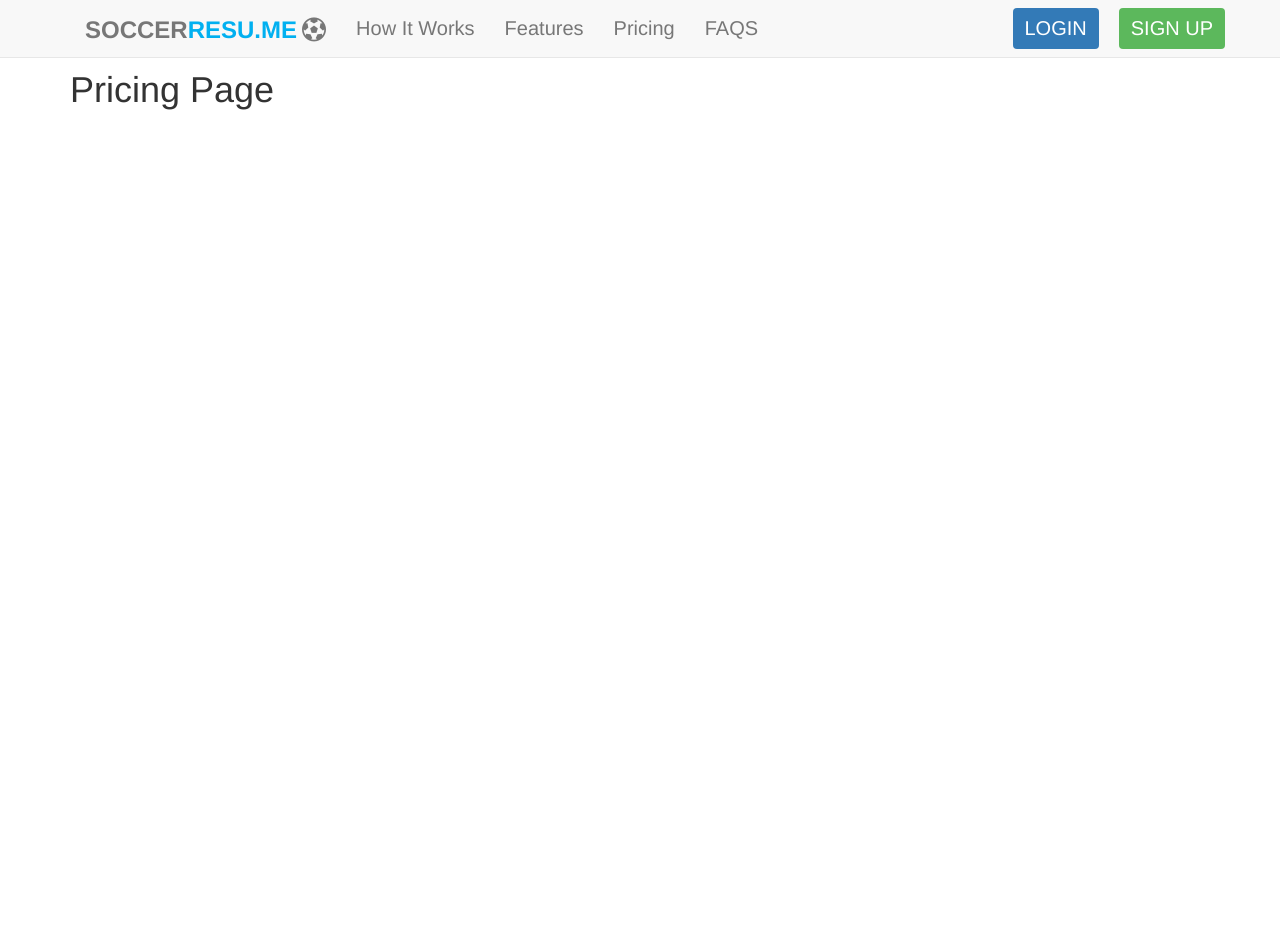
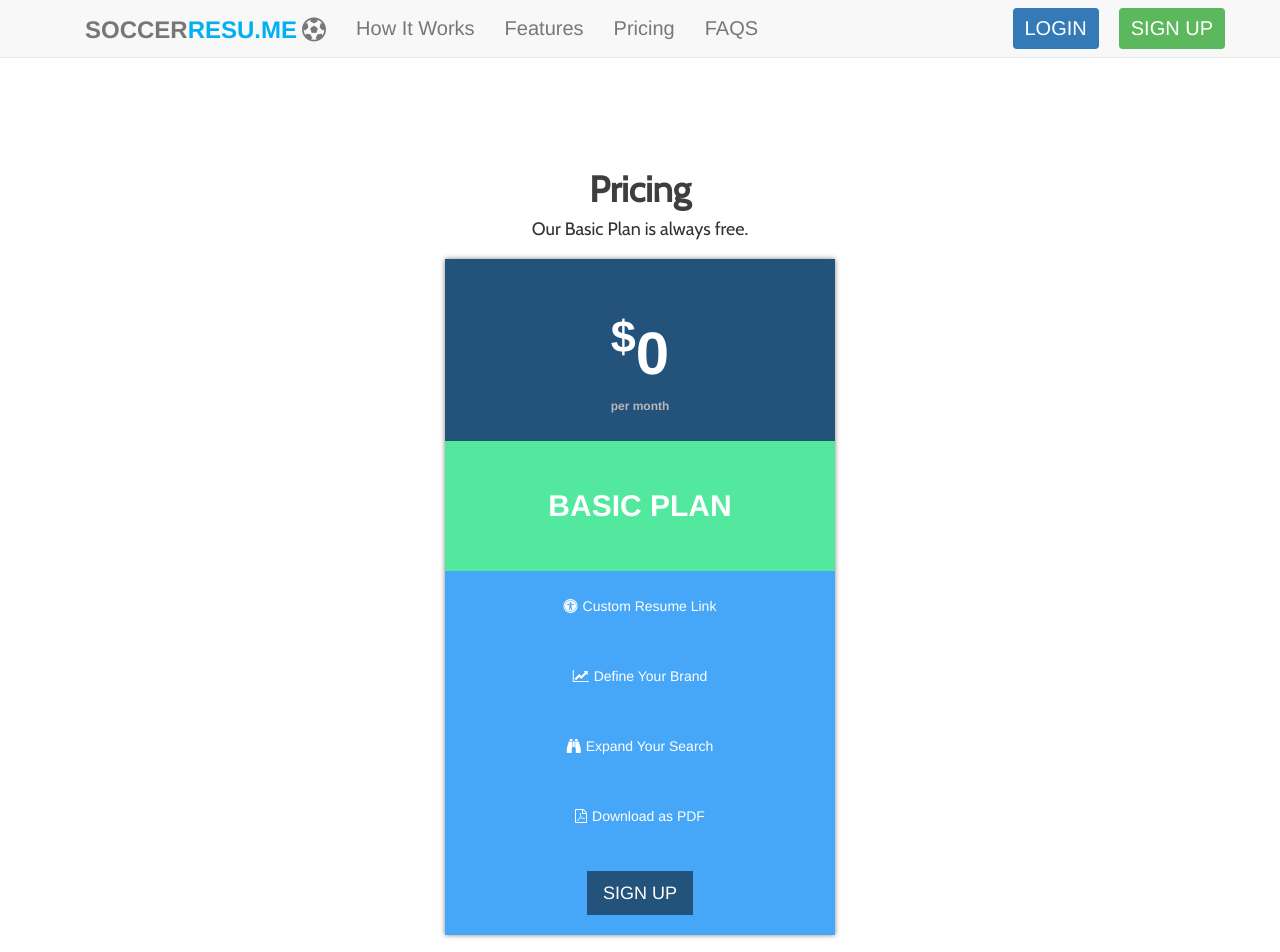
Before and after one commit to colinmac17/soccerresume, a React (Create React App) app in the folder client/: page /pricing in a window 1280 px wide. Shown: the top 952 px of the page. Before the commit the page ends 800 px from the top, so only its background shows below. Built offline with nearby package versions, Linux system fonts and the light colour scheme.

Commit message:
added in styles and marketing components

```diff
--- a/client/public/index.html
+++ b/client/public/index.html
@@ -10,6 +10,8 @@
     -->
     <link rel="manifest" href="%PUBLIC_URL%/manifest.json">
     <link rel="shortcut icon" href="%PUBLIC_URL%/favicon.ico">
+    <link href="https://fonts.googleapis.com/css?family=Cabin|Poppins" rel="stylesheet">
+    <link href="https://cdnjs.cloudflare.com/ajax/libs/animate.css/3.5.2/animate.min.css" rel="stylesheet">
     <link href="https://maxcdn.bootstrapcdn.com/font-awesome/4.7.0/css/font-awesome.min.css" rel="stylesheet" integrity="sha384-wvfXpqpZZVQGK6TAh5PVlGOfQNHSoD2xbE+QkPxCAFlNEevoEH3Sl0sibVcOQVnN" crossorigin="anonymous">
     <!--
       Notice the use of %PUBLIC_URL% in the tags above.
--- a/client/src/components/Landing.js
+++ b/client/src/components/Landing.js
@@ -4,7 +4,7 @@ import { Link }  from 'react-router-dom';
 const Landing = (props) => {
     return(
         <div className="container-fluid margin-top-75">
-            <h1 className="text-center aqua bold margin-top-50">Create a Soccer Resume in Minutes</h1>
+            <h1 className="text-center aqua bold margin-top-50 poppins-font">Create a Soccer Resume in Minutes</h1>
             <hr className="landing-hr"/>
             <div className="jumbotron stadium-background">
                 <div className="row">
--- a/client/src/components/Marketing/Features.js
+++ b/client/src/components/Marketing/Features.js
@@ -2,8 +2,36 @@ import React from 'react';
 
 const Features = () => {
     return (
-        <div className="container margin-top-50">
-            <h1>Features</h1>
+        <div className="container-fluid margin-top-150">
+            <div className="container">
+                <div className="section-header text-center cabin-font margin-bottom-30">
+                    <h1 className="black-text bold">Features</h1>
+                    <h4>We make the College Soccer Recruiting Process easier for you.</h4>
+                </div>
+                <div className="row text-center">
+                    <div className="col-xs-12 col-sm-4">
+                        <div className="feature">
+                            <i className="fa fa-universal-access fa-5x aqua" aria-hidden="true"></i>
+                            <h2 className="black-text feature-header">Custom Resume Link</h2>
+                            <p className="black-text">We provide you with a unique public link so that your online resume can be easily identified on mobile, tablet, or desktop.</p>
+                        </div>
+                    </div>
+                    <div className="col-xs-12 col-sm-4">
+                        <div className="feature">
+                            <i className="fa fa-line-chart fa-5x aqua" aria-hidden="true"></i>
+                            <h2 className="black-text feature-header">Define Your Brand</h2>
+                            <p className="black-text">Make your resume stand out with your GPA, ACT Score, Greatest Achievements, Highlight Videos, and more.</p>
+                        </div>
+                    </div>
+                    <div className="col-xs-12 col-sm-4">
+                        <div className="feature">
+                            <i  className="fa fa-binoculars fa-5x aqua" aria-hidden="true"></i>
+                            <h2 className="black-text feature-header">Expand Your Search</h2>
+                            <p className="black-text">Become discovered by coaches with minimal effort. Coaches can search our database of athletes to find recruits.</p>
+                        </div>
+                    </div>
+                </div>
+            </div>
         </div>
     )
 }
--- a/client/src/components/Marketing/Pricing.js
+++ b/client/src/components/Marketing/Pricing.js
@@ -1,9 +1,39 @@
 import React from 'react';
+import { Link } from 'react-router-dom';
 
 const Pricing = () => {
     return (
-        <div className="container margin-top-50">
-            <h1>Pricing Page</h1>
+        <div className="container-fluid margin-top-150">
+            <div className="container">
+                <div className="section-header text-center cabin-font margin-bottom-30">
+                    <h1 className="black-text bold">Pricing</h1>
+                    <h4>Our Basic Plan is always free.</h4>
+                </div>
+                <div className="row db-padding-btm db-attached">
+                    <div className="col-xs-12 col-sm-4 col-sm-offset-4 col-md-4 col-lg-4">
+                        <div className="db-wrapper">
+                        <div className="db-pricing-eleven db-bk-color-two popular">
+                            <div className="price">
+                                <sup>$</sup>0
+                                <small>per month</small>
+                            </div>
+                            <div className="type">
+                            Basic Plan
+                            </div>
+                            <ul>
+                                <li><i className="fa fa-universal-access"></i>Custom Resume Link</li>
+                                <li><i className="fa fa-line-chart"></i>Define Your Brand</li>
+                                <li><i className="fa fa-binoculars"></i>Expand Your Search</li>
+                                <li><i className="fa fa-file-pdf-o"></i>Download as PDF</li>
+                            </ul>
+                            <div className="pricing-footer">
+                                <Link to="/signup" className="btn db-button-color-square btn-lg">SIGN UP</Link>
+                            </div>
+                        </div>
+                        </div>
+                    </div>
+                </div>
+            </div>
         </div>
     )
 }
--- a/client/src/components/NotFound.js
+++ b/client/src/components/NotFound.js
@@ -1,11 +1,11 @@
 import React from 'react';
-import { Button } from 'react-bootstrap';
+import { Link } from 'react-router-dom';
 
 const NotFound = () => {
     return (
-        <div>
+        <div className="container margin-top-75 text-center">
             <h1 className="center-align">Sorry, We Could Not Find This Page!</h1>
-            <Button className="btn-success">Take Me Home</Button>
+            <Link to="/" className="btn btn-success center-block">Take Me Home</Link>
         </div>
     )
 }
--- a/client/src/index.css
+++ b/client/src/index.css
@@ -52,6 +52,127 @@ Landing Component Styles
   background-size: cover;
   height: 500px;
   opacity: 0.9;
+}
+/********************************************
+*********************************************
+HowItWorks Component Styles
+*********************************************
+********************************************/
+
+.feature {
+  margin-bottom:20px;
+  padding:10px;
+}
+/********************************************
+*********************************************
+Pricing Styles
+*********************************************
+********************************************/
+.db-bk-color-one {
+  background-color: #f55039;
+}
+
+.db-bk-color-two {
+  background-color: #46A6F7;
+}
+
+.db-bk-color-three {
+  background-color: #47887E;
+}
+
+.db-bk-color-six {
+  background-color: #F59B24;
+}
+
+.db-padding-btm {
+  padding-bottom: 50px;
+}
+.db-button-color-square {
+  color: #fff;
+  background-color: rgba(0, 0, 0, 0.50);
+  border: none;
+  border-radius: 0px;
+  -webkit-border-radius: 0px;
+  -moz-border-radius: 0px;
+}
+
+.db-button-color-square:hover {
+  color: #fff;
+  background-color: rgba(0, 0, 0, 0.50);
+  border: none;
+}
+
+
+.db-pricing-eleven {
+  margin-bottom: 30px;
+  margin-top: 50px;
+  text-align: center;
+  box-shadow: 0 0 5px rgba(0, 0, 0, .5);
+  color: #fff;
+  line-height: 30px;
+}
+
+.db-pricing-eleven ul {
+  list-style: none;
+  margin: 0;
+  text-align: center;
+  padding-left: 0px;
+}
+
+.db-pricing-eleven ul li {
+  padding-top: 20px;
+  padding-bottom: 20px;
+  cursor: pointer;
+}
+
+.db-pricing-eleven ul li i {
+  margin-right: 5px;
+}
+
+
+  .db-pricing-eleven .price {
+      background-color: rgba(0, 0, 0, 0.5);
+      padding: 40px 20px 20px 20px;
+      font-size: 60px;
+      font-weight: 900;
+      color: #FFFFFF;
+  }
+
+.db-pricing-eleven .price small {
+  color: #B8B8B8;
+  display: block;
+  font-size: 12px;
+  margin-top: 22px;
+}
+
+.db-pricing-eleven .type {
+  background-color: #52E89E;
+  padding: 50px 20px;
+  font-weight: 900;
+  text-transform: uppercase;
+   font-size: 30px;
+}
+
+.db-pricing-eleven .pricing-footer {
+  padding: 20px;
+}
+
+.db-attached > .col-lg-4,
+.db-attached > .col-lg-3,
+.db-attached > .col-md-4,
+.db-attached > .col-md-3,
+.db-attached > .col-sm-4,
+.db-attached > .col-sm-3 {
+  padding-left: 0;
+  padding-right: 0;
+}
+
+.db-pricing-eleven.popular {
+  margin-top: 10px;
+}
+
+.db-pricing-eleven.popular .price {
+  padding-top: 80px;
 }
 
 /********************************************
@@ -121,6 +242,10 @@ Font/Color Styles
   color:#fffff0;
 }
 
+.black-text {
+  color:#3e3e3e;
+}
+
 .aqua-background {
   background: #01b0f0;
 }
@@ -135,6 +260,14 @@ Font/Color Styles
 
 .text-underlined {
   text-decoration: underline;
+}
+
+.poppins-font {
+  font-family: 'Poppins', sans-serif;
+}
+
+.cabin-font {
+  font-family: 'Cabin', sans-serif;
 }
 /********************************************
 *********************************************
```
Also changed, not shown: client/src/components/Marketing/FAQS.js (+33 -2 lines), client/src/components/Marketing/HowItWorks.js (+30 -2 lines).
